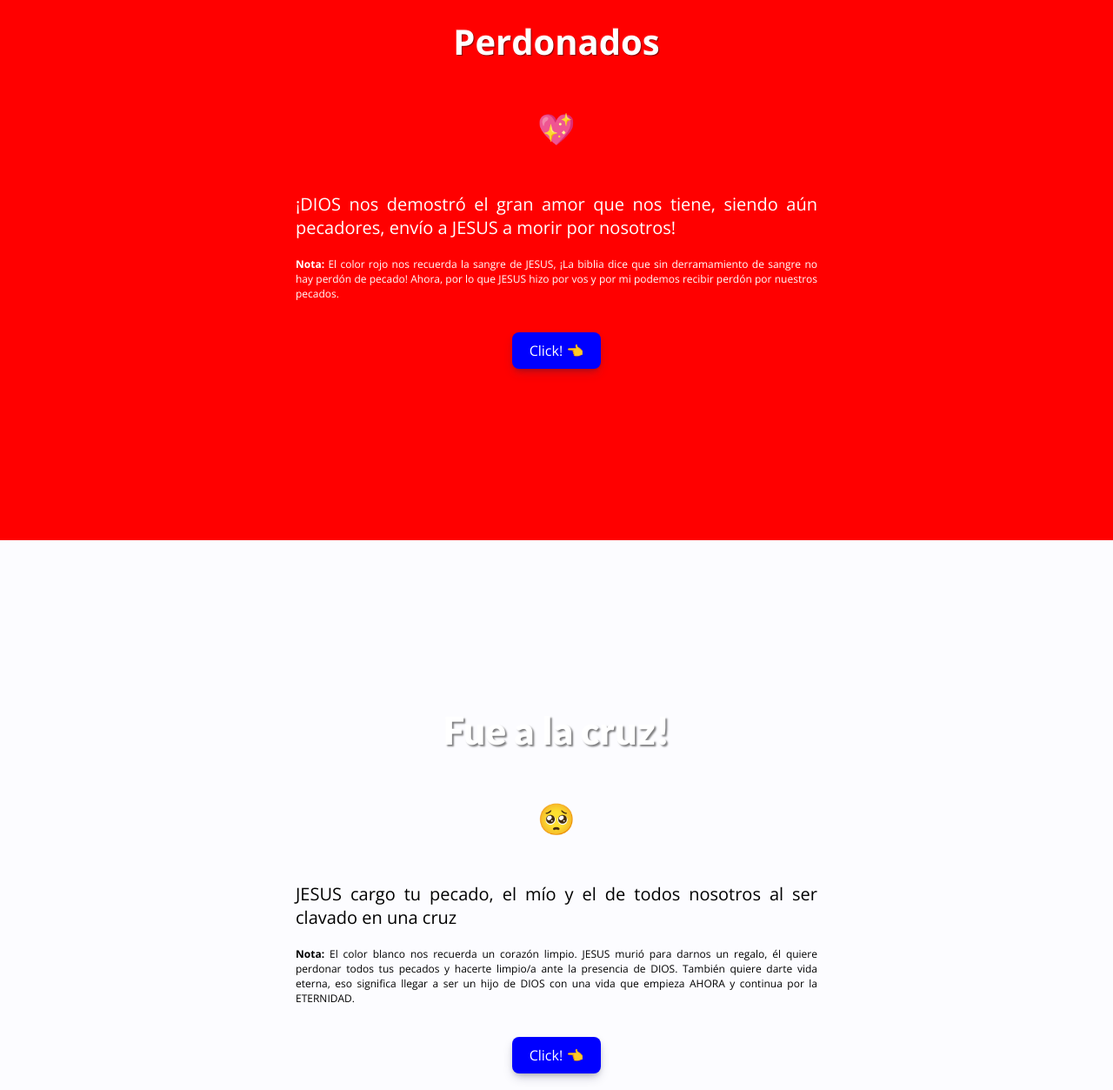
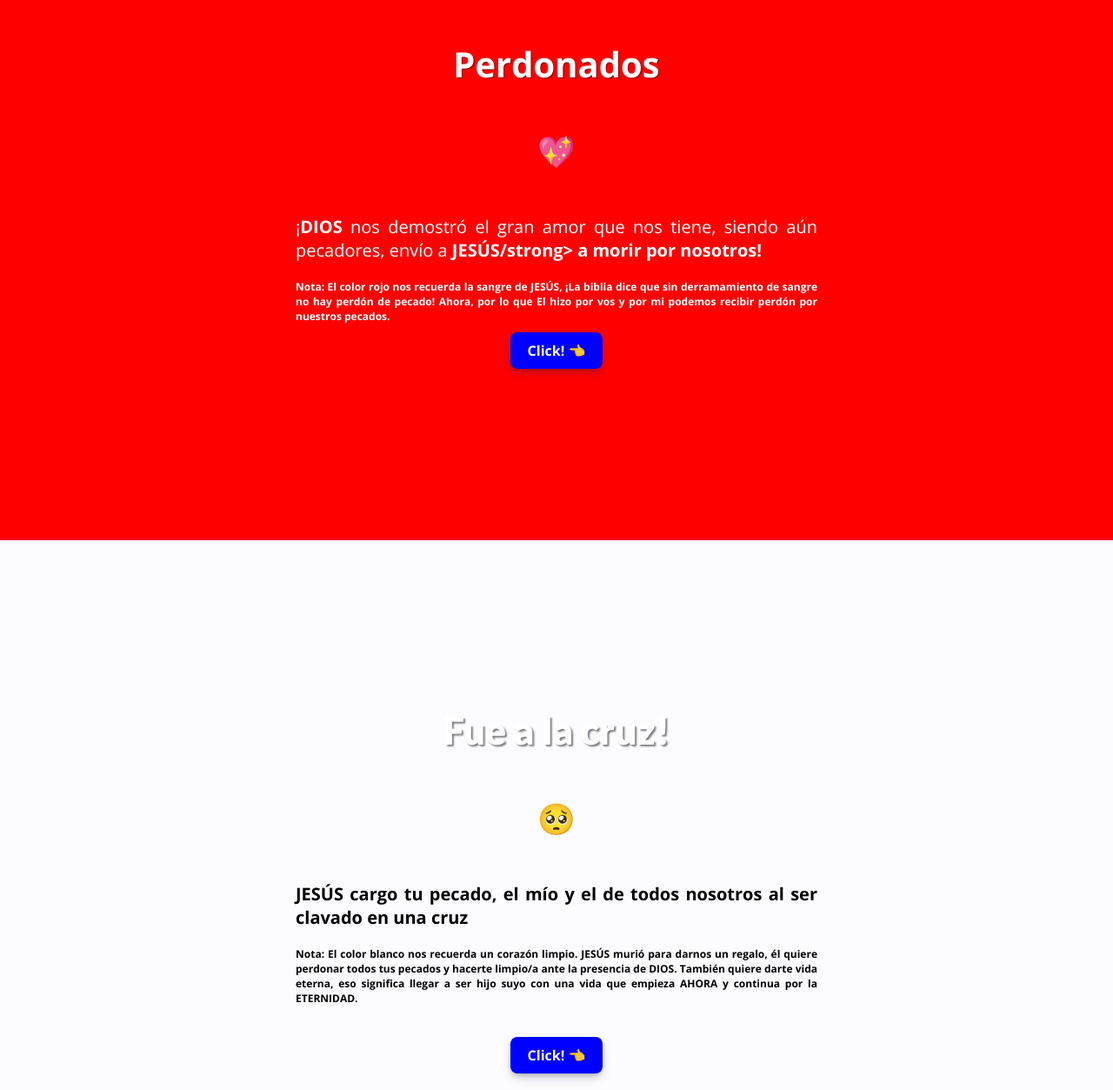
Before and after one commit to sebygalla/Evangelio-nuevo, a plain HTML site: page index.html in a window 1280 px wide. Shown: the part 1779-3032 px from the top of the page at 87% size. Drawn offline with nearby package versions, Linux system fonts and the light colour scheme; a web font is replaced by a local one.

Commit message:
<strong>
agregue al texto resaltados en html (DIOS , JESUS)

```diff
--- a/index.html
+++ b/index.html
@@ -27,7 +27,7 @@
           <h2>Oración de salvación 🙌🏽</h2>
         </div>
         <div class="modal__parrafo">
-          <p>Señor <strong>JESÚS</strong>, creo en ti, eres el Hijo de DIOS, pagaste el precio por mis pecados al ser
+          <p>Señor <strong>JESÚS</strong>, creo en ti, eres el Hijo de <strong>DIOS</strong>, pagaste el precio por mis pecados al ser
             crucificado, creo en tu sacrificio de amor, me arrepiento de todos mis pecados y te pido perdón. Gracias
             <strong>JESÚS</strong>, por perdonarme y darme la vida eterna. AMEN. </p>
         </div>
@@ -92,11 +92,11 @@
           <h3>😪</h3>
         </div>
         <div class="contenedor__parrafo--negro">
-          <p>Dice la palabra de DIOS que todos pecamos y fuimos destituidos de su gloria. El castigo del pecado es estar
-            separados para siempre de Él. Pero DIOS tiene un plan.
+          <p>Dice la palabra de <strong>DIOS</strong> que todos pecamos y fuimos destituidos de su gloria. El castigo del pecado es estar
+            separados para siempre de Él. Pero <strong>DIOS</strong> tiene un plan.
           </p>
           <blockquote cite="https://oregoom.com/parrafo-de-ejemplo.html"><strong>Nota:</strong> El color negro nos
-            recuerda el pecado, es cualquier cosa que hacemos que no agrada a DIOS. Todos grandes o pequeños han pecado.
+            recuerda el pecado, es cualquier cosa que hacemos que no agrada a <strong>DIOS</strong>. Todos grandes o pequeños han pecado.
           </blockquote>
         </div>
 
@@ -118,11 +118,11 @@
           <h3>💖</h3>
         </div>
         <div class="contenedor__parrafo--rojo">
-          <p>¡DIOS nos demostró el gran amor que nos tiene, siendo aún pecadores, envío a JESUS a morir por nosotros!
+          <p>¡<strong>DIOS</strong> nos demostró el gran amor que nos tiene, siendo aún pecadores, envío a <strong>JESÚS/strong> a morir por nosotros!
           </p>
           <blockquote cite="https://oregoom.com/parrafo-de-ejemplo.html"><strong>Nota:</strong> El color rojo nos
-            recuerda la sangre de JESUS, ¡La biblia dice que sin derramamiento de sangre no hay perdón de pecado! Ahora,
-            por lo que JESUS hizo por vos y por mi podemos recibir perdón por nuestros pecados.
+            recuerda la sangre de <strong>JESÚS</strong>, ¡La biblia dice que sin derramamiento de sangre no hay perdón de pecado! Ahora,
+            por lo que El hizo por vos y por mi podemos recibir perdón por nuestros pecados.
           </blockquote>
         </div>
 
@@ -144,12 +144,12 @@
           <h3>🥺</h3>
         </div>
         <div class="contenedor__parrafo">
-          <p>JESUS cargo tu pecado, el mío y el de todos nosotros al ser clavado en una cruz
+          <p> <strong>JESÚS</strong> cargo tu pecado, el mío y el de todos nosotros al ser clavado en una cruz
           </p>
           <blockquote cite="https://oregoom.com/parrafo-de-ejemplo.html"><strong>Nota:</strong> El color blanco nos
-            recuerda un corazón limpio. JESUS murió para darnos un regalo, él quiere perdonar todos tus pecados y
-            hacerte limpio/a ante la presencia de DIOS. También quiere darte vida eterna, eso significa llegar a ser un
-            hijo de DIOS con una vida que empieza AHORA y continua por la ETERNIDAD.
+            recuerda un corazón limpio. <strong>JESÚS</strong> murió para darnos un regalo, él quiere perdonar todos tus pecados y
+            hacerte limpio/a ante la presencia de <strong>DIOS</strong>. También quiere darte vida eterna, eso significa llegar a ser
+            hijo suyo con una vida que empieza AHORA y continua por la ETERNIDAD.
           </blockquote>
         </div>
 
@@ -171,7 +171,7 @@
           <h3>🐑</h3>
         </div>
         <div class="contenedor__parrafo--gris">
-          <p>'Estos son regalos para todo el que cree' (Juan 3:16). Cuando crees en el Señor JESUS como tu SALVADOR, Él
+          <p>'Estos son regalos para todo el que cree' (Juan 3:16). Cuando crees en el Señor <strong>JESÚS</strong> como tu SALVADOR, Él
             te promete y te dice 'no te desamparare, ni te dejare' (hebreos 13:15) 'Es importante que te acerques a Él,
             sin duda Él te perdonara' (1 Juan 1:9)
           </p>
@@ -194,7 +194,7 @@
           <h3>🙌🏽</h3>
         </div>
         <div class="contenedor__parrafo--verde">
-          <p>'Estos son regalos para todo el que cree' (Juan 3:16). Cuando crees en el Señor JESUS como tu SALVADOR, Él
+          <p>'Estos son regalos para todo el que cree' (Juan 3:16). Cuando crees en el Señor <strong>JESÚS</strong> como tu SALVADOR, Él
             te promete y te dice 'no te desamparare, ni te dejare' (hebreos 13:15) 'Es importante que te acerques a Él,
             sin duda Él te perdonara' (1 Juan 1:9)
           </p>
```
